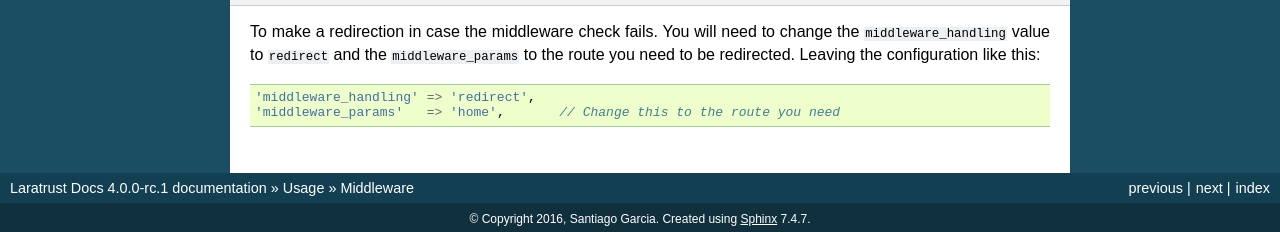
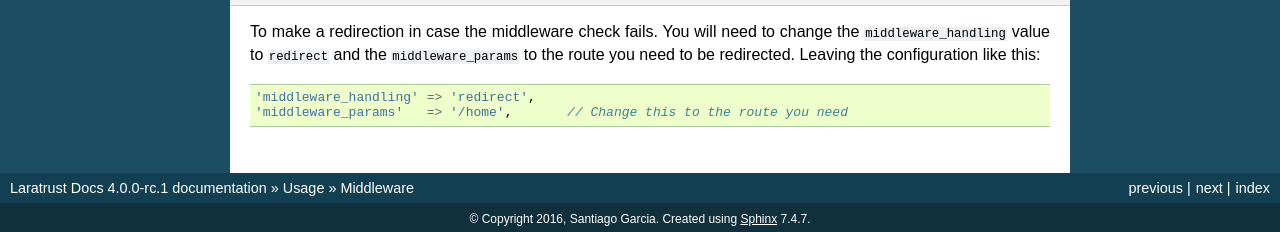
Before and after one commit to santigarcor/laratrust, a Sphinx documentation site: the page built from docs/usage/middleware.rst, in a window 1280 px wide. Shown: the part 1311-1543 px from the top of the page. Built offline with Sphinx 7.4.7, drawn with Linux system fonts in a browser that asks for light colours.

```diff
--- a/docs/usage/middleware.rst
+++ b/docs/usage/middleware.rst
@@ -82,4 +82,4 @@ To make a redirection in case the middleware check fails. You will need to chang
 .. code-block:: php
 
     'middleware_handling' => 'redirect',
-    'middleware_params'   => 'home',       // Change this to the route you need
+    'middleware_params'   => '/home',       // Change this to the route you need
```
